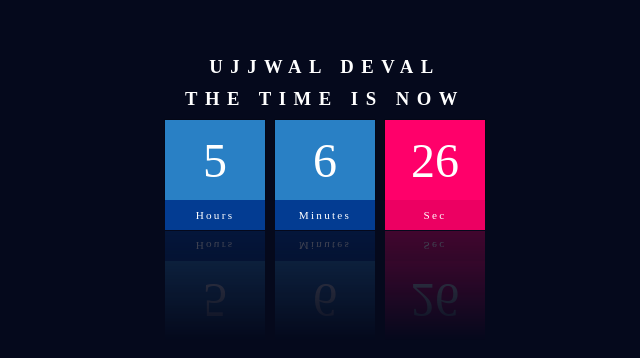
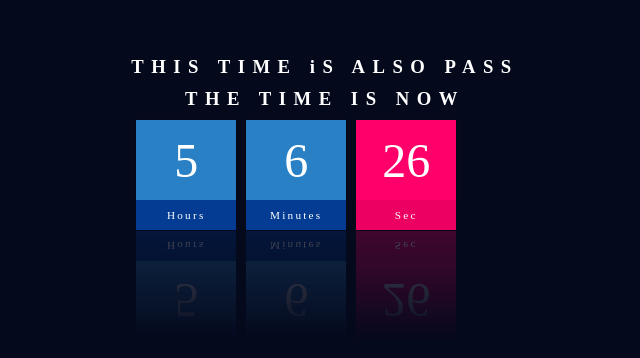
Before and after one commit to 123949/digitalWatch.github.io, a plain HTML site: page index.html in a window 1280 px wide. Shown: the part 262-620 px from the top of the page, without its empty margins (315-955 px from the left). Drawn offline with Linux system fonts and the light colour scheme.

Commit message:
Update index.html

```diff
--- a/index.html
+++ b/index.html
@@ -15,7 +15,7 @@
     START HTML FOR CLOCK
 	======================-->
 <div id="clock">
-    <h3>UJJWAL DEVAL</h3>
+    <h3>THIS TIME iS ALSO PASS</h3>
    <h3>THE TIME IS NOW</h3>
    <div id="time">
         <div> <span id="hour"></span><span>Hours</span></div>
@@ -41,14 +41,14 @@
         var h = new Date().getHours();
         var m = new Date().getMinutes();
         var s = new Date().getSeconds();
-        // hours nhi h hoga yha pe
+
 		if(h > 12){
 		    h = h - 12;
 		 }
 		 if(h == 0){
 		    h = 12;
 		 }
-		// .innerHtml nhi .innerHTML hota hai wo
+
        hours.innerHTML = h;
        minutes.innerHTML = m;
        seconds.innerHTML = s;
```
